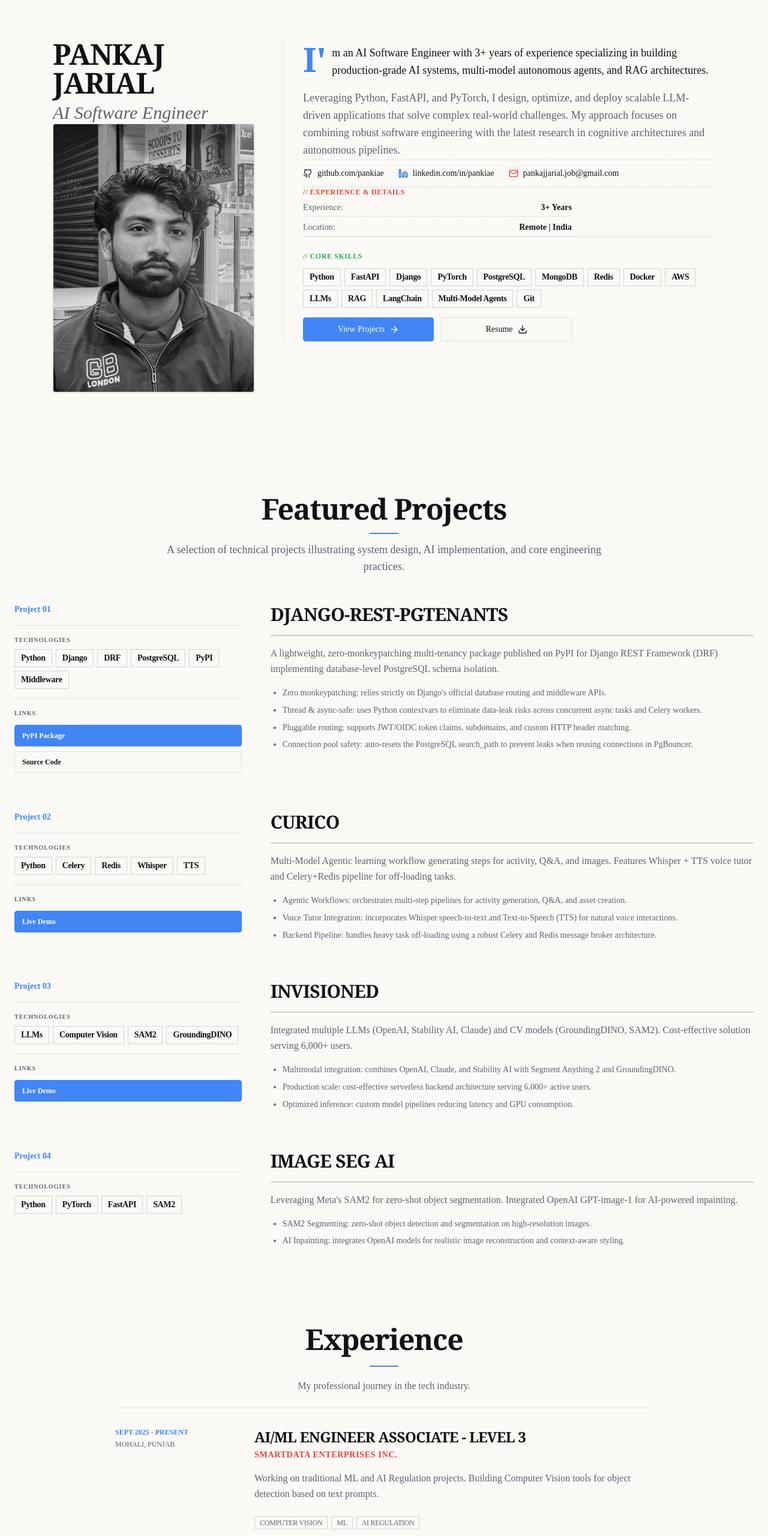
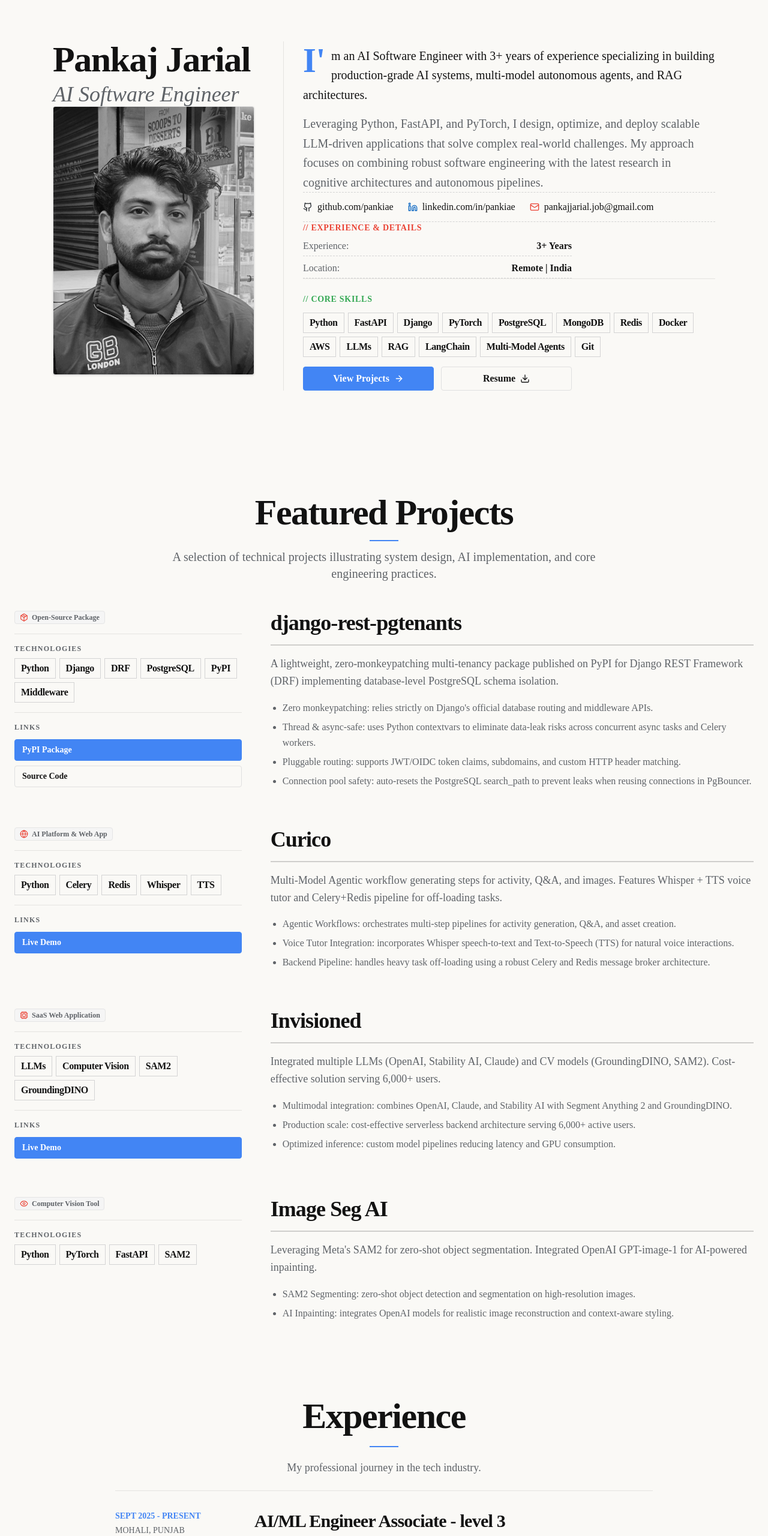
Before and after one commit to pankiae/pankiae.github.io, a Next.js app: page / in a window 1280 px wide. Shown: the part 40-2600 px from the top of the page at 60% size. Built offline with nearby package versions, Linux system fonts and the light colour scheme.

Commit message:
feat: initialize portfolio project with hero, projects, and experience sections using next.js and framer-motion

```diff
--- a/src/app/globals.css
+++ b/src/app/globals.css
@@ -50,7 +50,7 @@
 @theme {
   --font-sans: var(--font-geist-sans), system-ui, sans-serif;
   --font-mono: var(--font-geist-mono), monospace;
-  --font-serif: Georgia, Cambria, "Times New Roman", Times, serif;
+  --font-serif: var(--font-lora), Georgia, serif;
 
   --color-background: var(--background);
   --color-foreground: var(--foreground);
--- a/src/components/sections/Experience.jsx
+++ b/src/components/sections/Experience.jsx
@@ -42,9 +42,9 @@ export function Experience() {
                 className="flex flex-col gap-4 md:gap-6"
             >
                 <div className="flex flex-col gap-4 items-center text-center">
-                    <h2 className="text-4xl md:text-5xl font-serif font-extrabold tracking-tight text-foreground">Experience</h2>
+                    <h2 className="text-4xl md:text-5xl lg:text-6xl font-serif font-extrabold tracking-tight text-foreground">Experience</h2>
                     <div className="w-12 h-0.5 bg-primary my-1" />
-                    <p className="text-muted-foreground max-w-2xl font-sans text-base">
+                    <p className="text-muted-foreground max-w-2xl font-sans text-base md:text-lg">
                         My professional journey in the tech industry.
                     </p>
                 </div>
@@ -60,7 +60,7 @@ export function Experience() {
                             className="grid grid-cols-1 md:grid-cols-12 gap-4 md:gap-8 pt-8 border-t border-neutral-800/10"
                         >
                             {/* Time & Location sidebar column */}
-                            <div className="md:col-span-3 font-mono text-xs text-muted-foreground uppercase space-y-1">
+                            <div className="md:col-span-3 font-mono text-xs md:text-sm text-muted-foreground uppercase space-y-1">
                                 <div className="text-primary font-bold">{exp.period}</div>
                                 <div>{exp.location}</div>
                             </div>
@@ -68,13 +68,13 @@ export function Experience() {
                             {/* Job details column */}
                             <div className="md:col-span-9 space-y-4">
                                 <div className="space-y-1">
-                                    <h3 className="text-2xl font-serif font-black uppercase tracking-tight text-foreground">{exp.role}</h3>
-                                    <h4 className="text-sm font-mono uppercase tracking-wider text-secondary font-bold">{exp.company}</h4>
+                                    <h3 className="text-2xl lg:text-3xl font-serif font-black tracking-tight text-foreground">{exp.role}</h3>
+                                    <h4 className="text-sm md:text-base font-mono tracking-wider text-secondary font-bold">{exp.company}</h4>
                                 </div>
-                                <p className="text-base text-muted-foreground leading-relaxed font-sans">{exp.description}</p>
+                                <p className="text-base md:text-lg text-muted-foreground leading-relaxed font-sans">{exp.description}</p>
                                 <div className="flex flex-wrap gap-1.5 pt-2">
                                     {exp.skills.map((skill) => (
-                                        <span key={skill} className="text-xs px-2 py-0.5 border border-neutral-300 text-muted-foreground uppercase tracking-tight font-mono">
+                                        <span key={skill} className="text-xs md:text-sm px-2 py-0.5 border border-neutral-300 text-muted-foreground uppercase tracking-tight font-mono">
                                             {skill}
                                         </span>
                                     ))}
--- a/src/components/sections/Hero.jsx
+++ b/src/components/sections/Hero.jsx
@@ -25,10 +25,10 @@ export function Hero() {
                     <div className="contents md:block md:col-span-4 md:space-y-6">
                         {/* Name and Job Title Block */}
                         <div className="space-y-2 mb-4 md:mb-0">
-                            <h1 className="text-3xl sm:text-4xl md:text-5xl font-serif font-black tracking-tight leading-none text-foreground uppercase">
+                            <h1 className="text-3xl sm:text-4xl md:text-5xl lg:text-6xl font-serif font-black tracking-tight leading-none text-foreground">
                                 Pankaj Jarial
                             </h1>
-                            <span className="text-muted-foreground font-sans font-light text-xl sm:text-2xl md:text-3xl tracking-normal block italic">
+                            <span className="text-muted-foreground font-sans font-light text-xl sm:text-2xl md:text-3xl lg:text-4xl tracking-normal block italic">
                                 AI Software Engineer
                             </span>
                         </div>
@@ -46,7 +46,7 @@ export function Hero() {
                     {/* Right Column Wrapper - contents style for mobile wrapper removal */}
                     <div className="contents md:block md:col-span-8 md:space-y-6 md:border-l border-neutral-800/10 md:pl-8 md:pt-2">
                         {/* Summary / Biography */}
-                        <div className="space-y-4 text-base md:text-lg text-muted-foreground leading-relaxed font-sans mb-6 md:mb-0">
+                        <div className="space-y-4 text-base md:text-lg lg:text-xl text-muted-foreground leading-relaxed font-sans mb-6 md:mb-0">
                             <p className="dropcap text-foreground font-medium">
                                 I&apos;m an AI Software Engineer with 3+ years of experience specializing in building production-grade AI systems, multi-model autonomous agents, and RAG architectures.
                             </p>
@@ -56,7 +56,7 @@ export function Hero() {
                         </div>
 
                         {/* Social & Contact Links */}
-                        <div className="flex flex-wrap gap-x-6 gap-y-2.5 border-t border-b border-dashed border-neutral-300 py-3 font-sans text-xs sm:text-sm clear-both md:clear-none mb-6 md:mb-0">
+                        <div className="flex flex-wrap gap-x-6 gap-y-2.5 border-t border-b border-dashed border-neutral-300 py-3 font-sans text-xs sm:text-sm md:text-base clear-both md:clear-none mb-6 md:mb-0">
                             <div className="flex items-center gap-2 text-muted-foreground hover:text-primary transition-colors">
                                 <Github className="w-4 h-4 shrink-0 text-[#24292e]" />
                                 <Link href="https://github.com/pankiae" target="_blank" className="hover:underline truncate text-foreground font-medium">
@@ -79,8 +79,8 @@ export function Hero() {
 
                         {/* Experience Specifications */}
                         <div className="space-y-2 mb-6 md:mb-0">
-                            <span className="text-xs font-mono uppercase tracking-wider text-secondary font-bold block">// Experience & Details</span>
-                            <div className="space-y-2 font-mono text-xs sm:text-sm max-w-md">
+                            <span className="text-xs md:text-sm font-mono uppercase tracking-wider text-secondary font-bold block">// Experience & Details</span>
+                            <div className="space-y-2 font-mono text-xs sm:text-sm md:text-base max-w-md">
                                 <div className="flex justify-between border-b border-dashed border-neutral-300 pb-1">
                                     <span className="text-muted-foreground">Experience:</span>
                                     <span className="font-bold text-foreground">3+ Years</span>
@@ -96,10 +96,10 @@ export function Hero() {
 
                         {/* Core Skills */}
                         <div className="space-y-3 mb-6 md:mb-0">
-                            <span className="text-xs font-mono uppercase tracking-wider text-accent font-bold block">// Core Skills</span>
+                            <span className="text-xs md:text-sm font-mono uppercase tracking-wider text-accent font-bold block">// Core Skills</span>
                             <div className="flex flex-wrap gap-1.5">
                                 {skills.map((skill) => (
-                                    <span key={skill} className="text-sm px-2.5 py-1 border border-neutral-300 text-foreground font-semibold tracking-tight font-mono">
+                                    <span key={skill} className="text-sm md:text-base px-2.5 py-1 border border-neutral-300 text-foreground font-semibold tracking-tight font-mono">
                                         {skill}
                                     </span>
                                 ))}
@@ -108,12 +108,12 @@ export function Hero() {
 
                         {/* Actions */}
                         <div className="flex flex-col sm:flex-row gap-3 pt-4 max-w-md">
-                            <Button size="default" variant="default" className="flex-1" asChild>
+                            <Button size="default" variant="default" className="flex-1 text-sm md:text-base font-semibold" asChild>
                                 <Link href="#projects">
                                     View Projects <ArrowRight className="ml-2 w-4 h-4" />
                                 </Link>
                             </Button>
-                            <Button size="default" variant="outline" className="flex-1" asChild>
+                            <Button size="default" variant="outline" className="flex-1 text-sm md:text-base font-semibold" asChild>
                                 <Link href="/resume.pdf" target="_blank">
                                     Resume <Download className="ml-2 w-4 h-4" />
                                 </Link>
--- a/src/components/sections/Projects.jsx
+++ b/src/components/sections/Projects.jsx
@@ -1,13 +1,15 @@
 "use client";
 
 import { motion } from "framer-motion";
-import { ExternalLink, Github } from "lucide-react";
+import { ExternalLink, Github, Package, Globe, Cpu, Eye } from "lucide-react";
 import { Button } from "@/components/ui/button";
 import Link from "next/link";
 
 const projects = [
     {
         title: "django-rest-pgtenants",
+        type: "Open-Source Package",
+        iconName: "Package",
         description: "A lightweight, zero-monkeypatching multi-tenancy package published on PyPI for Django REST Framework (DRF) implementing database-level PostgreSQL schema isolation.",
         highlights: [
             "Zero monkeypatching: relies strictly on Django's official database routing and middleware APIs.",
@@ -20,7 +22,9 @@ const projects = [
     },
     {
         title: "Curico",
-        description: "Multi-Model Agentic learning workflow generating steps for activity, Q&A, and images. Features Whisper + TTS voice tutor and Celery+Redis pipeline for off-loading tasks.",
+        type: "AI Platform & Web App",
+        iconName: "Globe",
+        description: "Multi-Model Agentic workflow generating steps for activity, Q&A, and images. Features Whisper + TTS voice tutor and Celery+Redis pipeline for off-loading tasks.",
         highlights: [
             "Agentic Workflows: orchestrates multi-step pipelines for activity generation, Q&A, and asset creation.",
             "Voice Tutor Integration: incorporates Whisper speech-to-text and Text-to-Speech (TTS) for natural voice interactions.",
@@ -31,6 +35,8 @@ const projects = [
     },
     {
         title: "Invisioned",
+        type: "SaaS Web Application",
+        iconName: "Cpu",
         description: "Integrated multiple LLMs (OpenAI, Stability AI, Claude) and CV models (GroundingDINO, SAM2). Cost-effective solution serving 6,000+ users.",
         highlights: [
             "Multimodal integration: combines OpenAI, Claude, and Stability AI with Segment Anything 2 and GroundingDINO.",
@@ -42,6 +48,8 @@ const projects = [
     },
     {
         title: "Image Seg AI",
+        type: "Computer Vision Tool",
+        iconName: "Eye",
         description: "Leveraging Meta's SAM2 for zero-shot object segmentation. Integrated OpenAI GPT-image-1 for AI-powered inpainting.",
         highlights: [
             "SAM2 Segmenting: zero-shot object detection and segmentation on high-resolution images.",
@@ -51,6 +59,13 @@ const projects = [
         links: { demo: "#", repo: "#" }
     },
 ];
+
+const iconMap = {
+    Package: Package,
+    Globe: Globe,
+    Cpu: Cpu,
+    Eye: Eye,
+};
 
 export function Projects() {
     return (
@@ -62,17 +77,19 @@ export function Projects() {
                 transition={{ duration: 0.5 }}
                 className="text-center max-w-3xl mx-auto space-y-4"
             >
-                <h2 className="text-4xl md:text-5xl font-serif font-extrabold tracking-tight text-foreground">
+                <h2 className="text-4xl md:text-5xl lg:text-6xl font-serif font-extrabold tracking-tight text-foreground">
                     Featured Projects
                 </h2>
                 <div className="w-12 h-0.5 bg-primary mx-auto my-3" />
-                <p className="text-lg text-muted-foreground font-sans">
+                <p className="text-lg md:text-xl text-muted-foreground font-sans">
                     A selection of technical projects illustrating system design, AI implementation, and core engineering practices.
                 </p>
             </motion.div>
 
             <div className="space-y-12 md:space-y-16">
-                {projects.map((project, index) => (
+                {projects.map((project, index) => {
+                    const ProjectIcon = iconMap[project.iconName] || Globe;
+                    return (
                         <motion.div
                             key={index}
                             initial={{ opacity: 0, y: 40 }}
@@ -83,14 +100,17 @@ export function Projects() {
                         >
                             {/* Left Column: Metadata & Links */}
                             <div className="lg:col-span-4 space-y-4 font-mono">
-                            <div className="text-sm text-primary font-bold">
-                                Project 0{index + 1}
+                                <div className="flex items-center">
+                                    <div className="flex items-center gap-1.5 text-xs text-muted-foreground font-semibold bg-neutral-100 dark:bg-neutral-900 border border-neutral-200 px-2 py-0.5 rounded-sm">
+                                        <ProjectIcon className="w-3.5 h-3.5 text-secondary" />
+                                        <span>{project.type}</span>
+                                    </div>
                                 </div>
                                 <div className="border-t border-neutral-800/10 pt-4 space-y-2">
-                                <span className="text-[10px] text-muted-foreground uppercase tracking-widest block font-bold">Technologies</span>
+                                    <span className="text-[10px] md:text-xs text-muted-foreground uppercase tracking-widest block font-bold">Technologies</span>
                                     <div className="flex flex-wrap gap-1.5">
                                         {project.tags.map((tag) => (
-                                        <span key={tag} className="text-sm px-2.5 py-1 border border-neutral-300 text-foreground font-semibold tracking-tight">
+                                            <span key={tag} className="text-sm md:text-base px-2.5 py-1 border border-neutral-300 text-foreground font-semibold tracking-tight">
                                                 {tag}
                                             </span>
                                         ))}
@@ -98,17 +118,17 @@ export function Projects() {
                                 </div>
                                 {((project.links.demo && project.links.demo !== "#") || (project.links.repo && project.links.repo !== "#")) && (
                                     <div className="border-t border-neutral-800/10 pt-4 space-y-3">
-                                    <span className="text-[10px] text-muted-foreground uppercase tracking-widest block font-bold">Links</span>
+                                        <span className="text-[10px] md:text-xs text-muted-foreground uppercase tracking-widest block font-bold">Links</span>
                                         <div className="flex flex-col sm:flex-row lg:flex-col gap-2">
                                             {project.links.demo && project.links.demo !== "#" && (
-                                            <Button size="sm" variant="default" className="justify-start text-xs font-semibold" asChild>
+                                                <Button size="sm" variant="default" className="justify-start text-xs md:text-sm font-semibold" asChild>
                                                     <Link href={project.links.demo} target="_blank">
                                                         {project.links.demo.includes("pypi.org") ? "PyPI Package" : "Live Demo"}
                                                     </Link>
                                                 </Button>
                                             )}
                                             {project.links.repo && project.links.repo !== "#" && (
-                                            <Button size="sm" variant="outline" className="justify-start text-xs font-semibold" asChild>
+                                                <Button size="sm" variant="outline" className="justify-start text-xs md:text-sm font-semibold" asChild>
                                                     <Link href={project.links.repo} target="_blank">
                                                         Source Code
                                                     </Link>
@@ -121,15 +141,15 @@ export function Projects() {
 
                             {/* Right Column: Title & Text Description */}
                             <div className="lg:col-span-8 space-y-4">
-                            <h3 className="text-3xl font-serif font-black uppercase tracking-tight text-foreground">
+                                <h3 className="text-3xl lg:text-4xl font-serif font-black tracking-tight text-foreground">
                                     {project.title}
                                 </h3>
                                 <div className="h-0.5 bg-neutral-800/20" />
-                            <p className="text-base text-muted-foreground leading-relaxed font-sans">
+                                <p className="text-base md:text-lg text-muted-foreground leading-relaxed font-sans">
                                     {project.description}
                                 </p>
                                 {project.highlights && (
-                                <ul className="list-disc pl-5 space-y-1.5 text-sm text-muted-foreground font-sans">
+                                    <ul className="list-disc pl-5 space-y-1.5 text-sm md:text-base text-muted-foreground font-sans">
                                         {project.highlights.map((highlight, idx) => (
                                             <li key={idx} className="leading-relaxed">
                                                 {highlight}
@@ -139,7 +159,8 @@ export function Projects() {
                                 )}
                             </div>
                         </motion.div>
-                ))}
+                    );
+                })}
             </div>
         </section>
     );
```
Also changed, not shown: src/app/layout.js (+8 -2 lines). Lines whose indentation alone changed are shown as unchanged.
